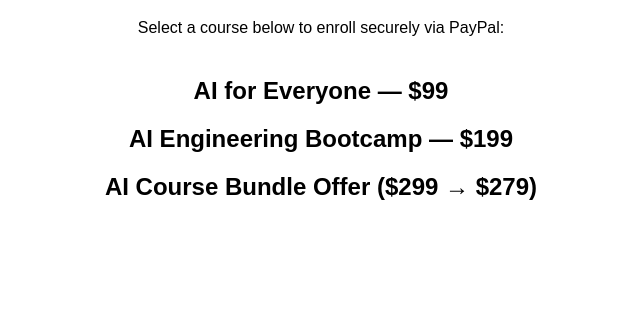
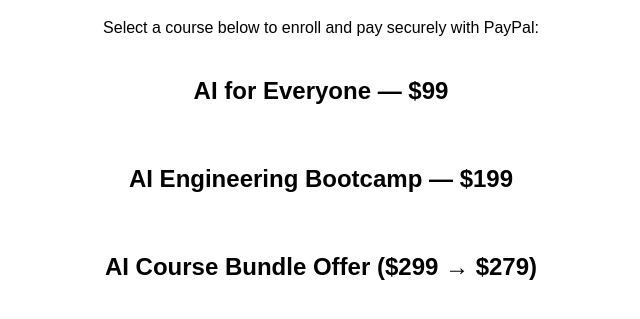
Before and after one commit to Ngeyane2003/AI-Course, a plain HTML site: page index.html in a window 1280 px wide. Shown: the part 119-438 px from the top of the page, without its empty margins (319-959 px from the left). Drawn offline with Linux system fonts and the light colour scheme; a script that the page names is missing.

Commit message:
index.html

```diff
--- a/index.html
+++ b/index.html
@@ -4,18 +4,16 @@
     <meta charset="UTF-8">
     <meta name="viewport" content="width=device-width, initial-scale=1.0">
     <title>AI Courses Enrollment</title>
-  <!-- PayPal SDK - only once per page -->
+    <!-- PayPal SDK loaded once -->
     <script
       src="https://www.paypal.com/sdk/js?client-id=BAAWdpxE1NLrXYCiwgYkb3ZCtOVAGtHQSjn3TvJnfa64SO2BtXXvtltqBpjsaXH1WYGQhDmvIo6N_n0-fs&components=hosted-buttons&disable-funding=venmo&currency=USD">
     </script>
 </head>
 <body style="font-family: Arial, sans-serif; text-align: center; padding: 50px;">
-
     <h1>Join Our AI Courses</h1>
-  <p>Select a course below to enroll securely via PayPal:</p>
+    <p>Select a course below to enroll and pay securely with PayPal:</p>
 
     <div style="margin-top: 40px;">
-    <!-- AI for Everyone ($99) -->
         <h2>AI for Everyone — $99</h2>
         <div id="paypal-container-EU93KRXX5TSYA"></div>
         <script>
@@ -23,8 +21,9 @@
             hostedButtonId: "EU93KRXX5TSYA",
           }).render("#paypal-container-EU93KRXX5TSYA");
         </script>
+    </div>
 
-    <!-- AI Engineering Bootcamp ($199) -->
+    <div style="margin-top: 60px;">
         <h2>AI Engineering Bootcamp — $199</h2>
         <div id="paypal-container-TPPRY2WFGDPJY"></div>
         <script>
@@ -32,8 +31,9 @@
             hostedButtonId: "TPPRY2WFGDPJY",
           }).render("#paypal-container-TPPRY2WFGDPJY");
         </script>
+    </div>
 
-    <!-- AI Course Bundle Offer ($299 → $279) -->
+    <div style="margin-top: 60px;">
         <h2>AI Course Bundle Offer ($299 → $279)</h2>
         <div id="paypal-container-4B44NAQ2NQAAS"></div>
         <script>
```
Lines whose indentation alone changed are shown as unchanged.
